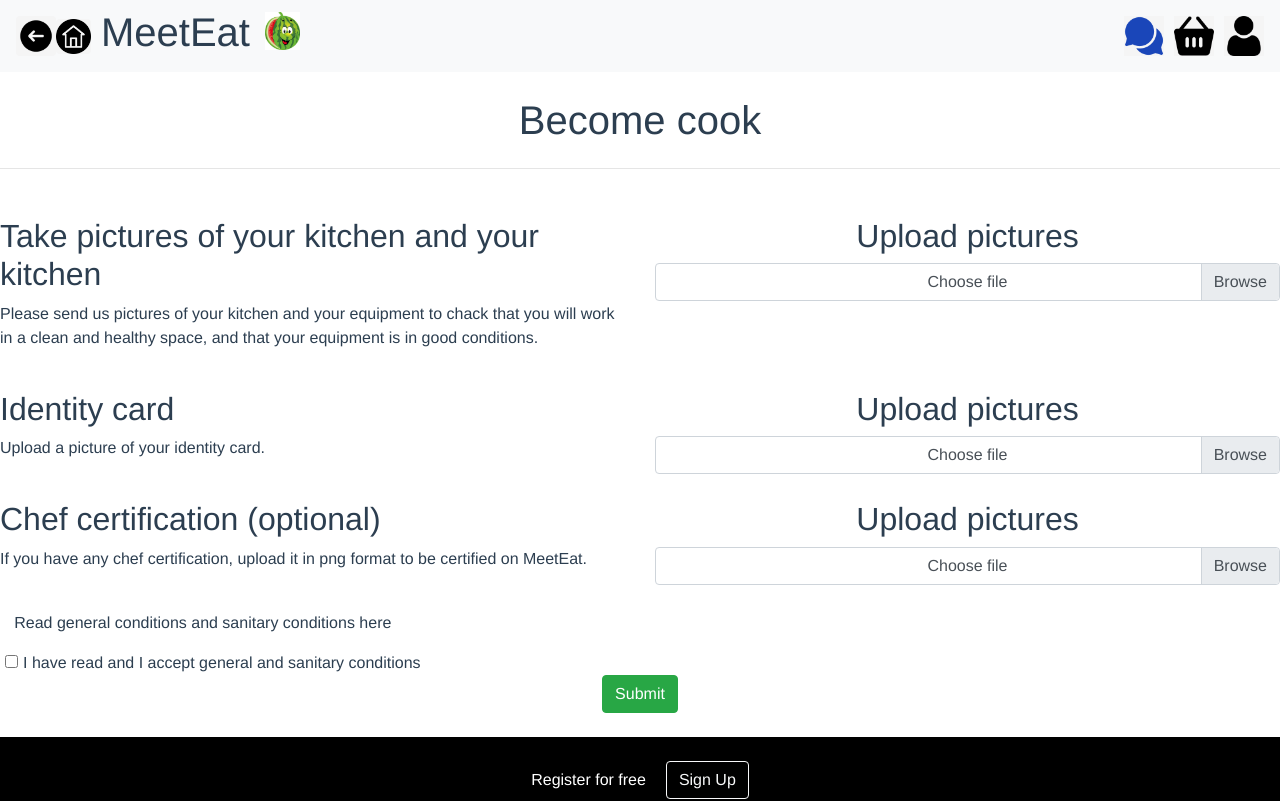
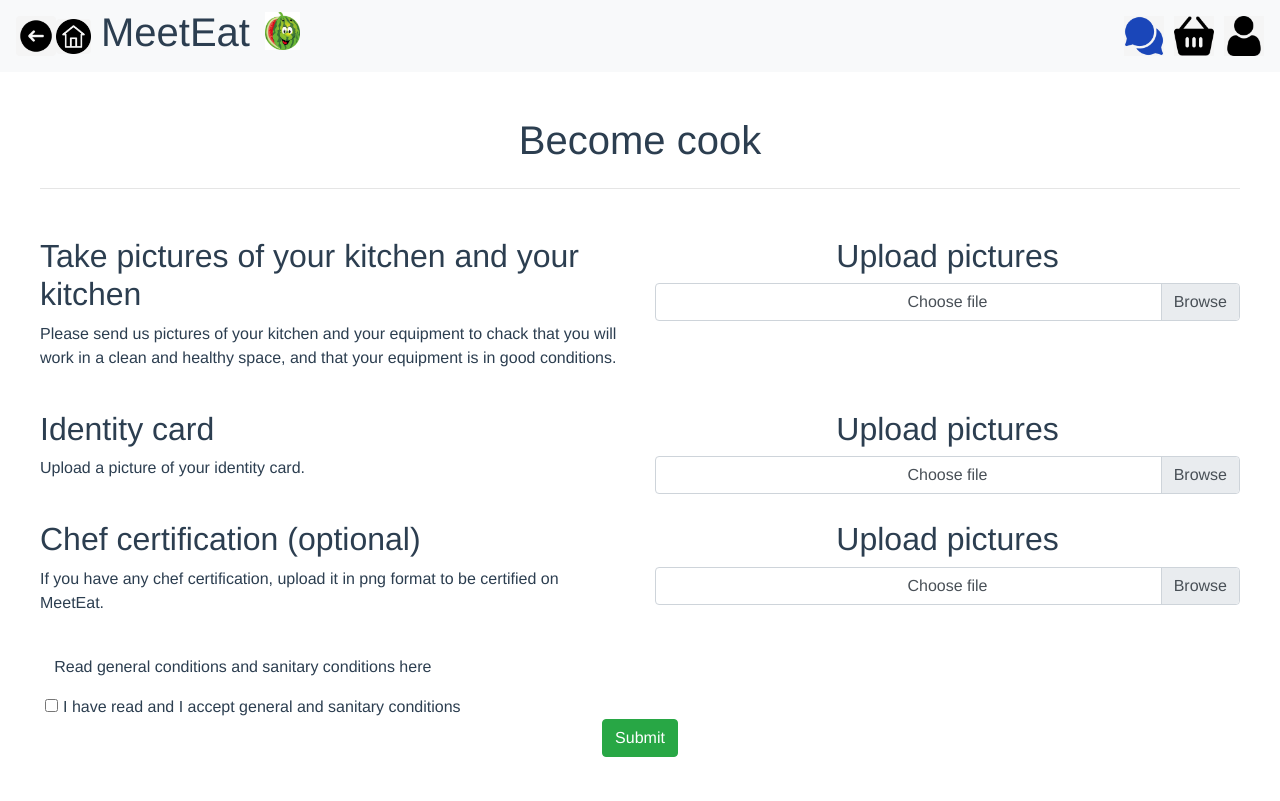
Before and after one commit to phungtuantu/MeetEat, a Vue app in the folder MeetEat-frontend/FINAL_UI/: page /verificationCook in a window 1280 px wide. Shown: the top 801 px of the page. Built offline with nearby package versions, Linux system fonts and the light colour scheme.

Commit message:
add padding verificationCook

```diff
--- a/MeetEat-frontend/FINAL_UI/src/components/SmartComponents/VerificationCook.vue
+++ b/MeetEat-frontend/FINAL_UI/src/components/SmartComponents/VerificationCook.vue
@@ -1,5 +1,5 @@
 <template>
-<div>
+<div style="padding-right: 40px;padding-left: 40px; padding-top: 20px; padding-bottom: 20px;">
   <h1>
     Become cook
   </h1>
--- a/MeetEat-frontend/FINAL_UI/src/views/VerificationCookPage.vue
+++ b/MeetEat-frontend/FINAL_UI/src/views/VerificationCookPage.vue
@@ -2,6 +2,7 @@
   <div class="home">
     <NavbarReturnHome></NavbarReturnHome>
     <br/>
+
     <VerificationCook/>
     <br/>
     <Footer></Footer>
```
